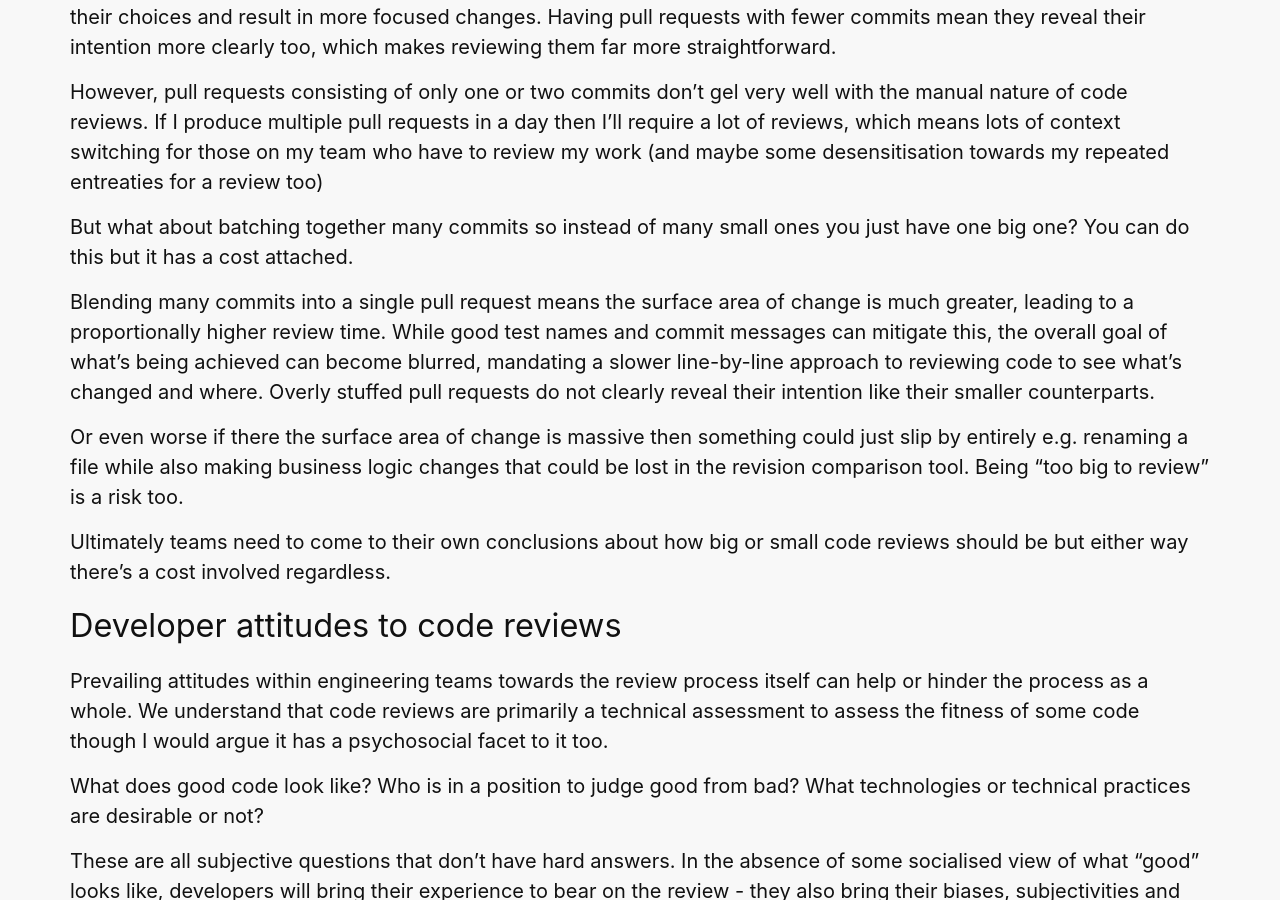
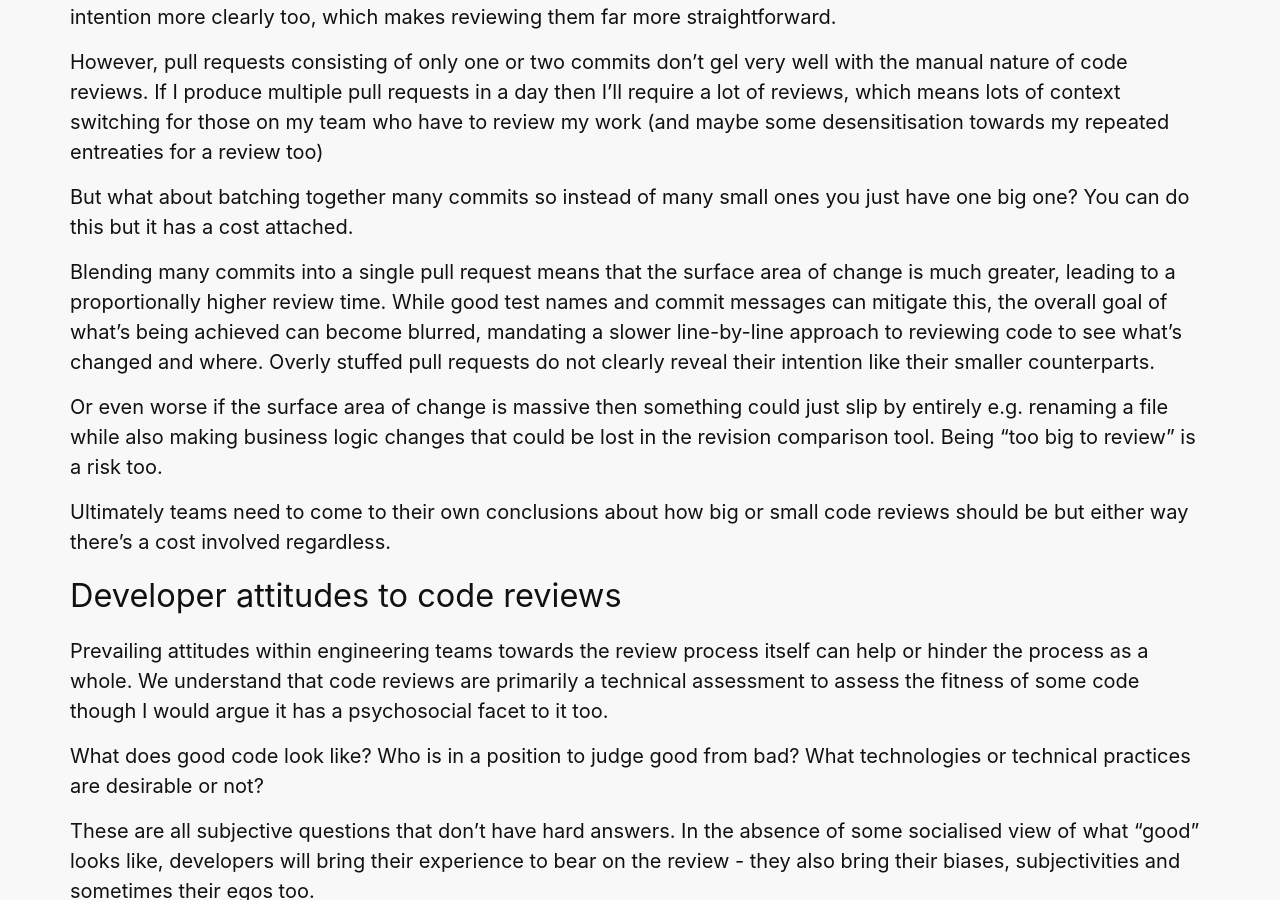
Before and after one commit to redbadger/awesome-badger, a Jekyll site: the page built from _posts/2022-06-22-human-centered-code-reviews.md, in a window 1280 px wide and 900 px high, scrolled down 4315 px. Built offline with Jekyll 4.4.1, drawn with Linux system fonts in a browser that asks for light colours; some web fonts are replaced; some of the changed text lies outside the part shown.

Commit message:
Fix typos in code review blog

```diff
--- a/_posts/2022-06-22-human-centered-code-reviews.md
+++ b/_posts/2022-06-22-human-centered-code-reviews.md
@@ -98,9 +98,9 @@ However, pull requests consisting of only one or two commits don’t gel very we
 
 But what about batching together many commits so instead of many small ones you just have one big one? You can do this but it has a cost attached.
 
-Blending many commits into a single pull request means the surface area of change is much greater, leading to a proportionally higher review time. While good test names and commit messages can mitigate this, the overall goal of what’s being achieved can become blurred, mandating a slower line-by-line approach to reviewing code to see what's changed and where. Overly stuffed pull requests do not clearly reveal their intention like their smaller counterparts.
+Blending many commits into a single pull request means that the surface area of change is much greater, leading to a proportionally higher review time. While good test names and commit messages can mitigate this, the overall goal of what’s being achieved can become blurred, mandating a slower line-by-line approach to reviewing code to see what's changed and where. Overly stuffed pull requests do not clearly reveal their intention like their smaller counterparts.
 
-Or even worse if there the surface area of change is massive then something could just slip by entirely e.g. renaming a file while also making business logic changes that could be lost in the revision comparison tool. Being “too big to review” is a risk too.
+Or even worse if the surface area of change is massive then something could just slip by entirely e.g. renaming a file while also making business logic changes that could be lost in the revision comparison tool. Being “too big to review” is a risk too.
 
 Ultimately teams need to come to their own conclusions about how big or small code reviews should be but either way there’s a cost involved regardless.
 
```
Also changed, not shown: other parts of _posts/2022-06-22-human-centered-code-reviews.md (+1 -1 lines).
